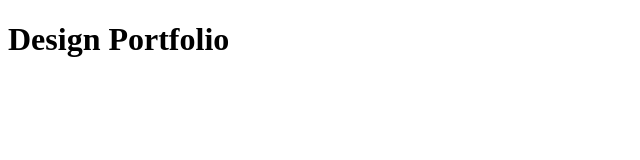
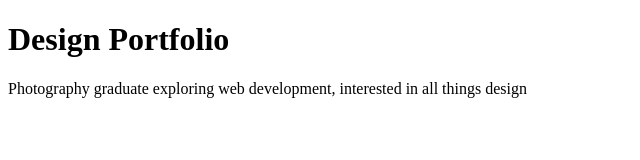
Before and after one commit to EveMurphy/EveMurphy.github.io, a plain HTML site: page index.html in a window 1280 px wide. Shown: the whole page, without its empty margins (0-640 px from the left). Drawn offline with Linux system fonts and the light colour scheme.

Commit message:
Update index.html
More info

```diff
--- a/index.html
+++ b/index.html
@@ -7,9 +7,12 @@
 
   <title>Eve Murphy</title>
 </head>
+
 <body>
 
   <h1>Design Portfolio</h1>
 
+  <p>Photography graduate exploring web development, interested in all things design</p>
+
 </body>
 </html>
```
